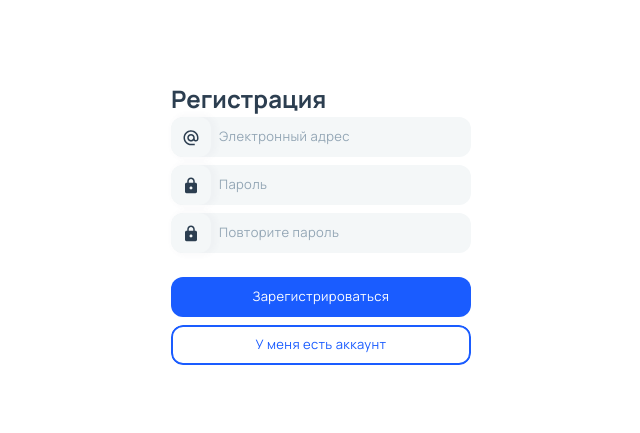
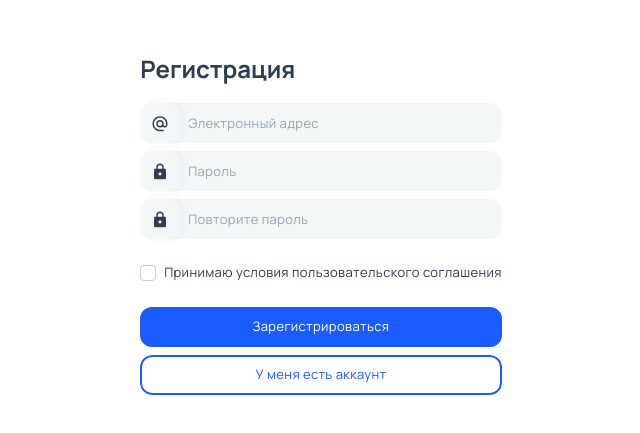
Before and after one commit to galimovkirill/finger-client, a Vue app: page /register in a window 1280 px wide. Shown: the part 177-610 px from the top of the page, without its empty margins (319-959 px from the left). Built offline with nearby package versions, Linux system fonts and the light colour scheme.

Commit message:
feat: checkbox component

```diff
--- /dev/null
+++ b/src/components/Base/Checkbox/BaseCheckbox.d.ts
@@ -0,0 +1,4 @@
+export interface BaseCheckboxProps {
+    id: string;
+    modelValue: boolean;
+}
--- /dev/null
+++ b/src/components/Base/Checkbox/BaseCheckbox.vue
@@ -0,0 +1,88 @@
+<template>
+    <div class="checkbox">
+        <input
+            :id="id"
+            type="checkbox"
+            class="checkbox__hidden-element"
+            :checked="modelValue"
+            @change="onChange(($event.target as HTMLInputElement).checked)"
+        />
+
+        <label :for="id" class="checkbox__label">
+            <span class="checkbox__element"></span>
+
+            <span v-if="$slots.default" class="checkbox__text">
+                <slot></slot>
+            </span>
+        </label>
+    </div>
+</template>
+
+<script lang="ts" setup>
+import type { BaseCheckboxProps } from './BaseCheckbox';
+
+defineProps<BaseCheckboxProps>();
+
+const emit = defineEmits<{
+    'update:modelValue': [value: boolean];
+}>();
+
+const onChange = (value: boolean) => {
+    emit('update:modelValue', value);
+};
+</script>
+
+<style lang="scss">
+@import '@/assets/styles/typography.scss';
+@import '@/assets/styles/mixin.scss';
+
+.checkbox {
+    &__hidden-element {
+        display: none;
+
+        &:checked + label .checkbox__element {
+            border-color: getColor('primary');
+
+            &:after {
+                transform: translate(-50%, -50%) scale(1);
+            }
+        }
+    }
+
+    &__label {
+        display: flex;
+        align-items: center;
+        cursor: pointer;
+    }
+
+    &__element {
+        border: 1px solid getColor('base-05');
+        border-radius: 4px;
+        width: 16px;
+        height: 16px;
+        display: inline-block;
+        position: relative;
+        transition: 0.3s;
+
+        &::after {
+            content: '';
+            display: block;
+            position: absolute;
+            top: 50%;
+            left: 50%;
+            transform: translate(-50%, -50%) scale(0);
+            width: 11px;
+            height: 11px;
+            background-color: getColor('primary');
+            border-radius: 3px;
+            transition: 0.3s;
+        }
+    }
+
+    &__text {
+        @extend .text-body-s;
+
+        margin-left: 8px;
+    }
+}
+</style>
--- a/src/components/Forms/RegisterForm.vue
+++ b/src/components/Forms/RegisterForm.vue
@@ -1,6 +1,6 @@
 <template>
     <form class="register-form" @submit.prevent="submitRegister">
-        <h1 class="text-heading-5 login-form__heading">Регистрация</h1>
+        <h1 class="text-heading-5 register-form__heading">Регистрация</h1>
 
         <div class="register-fields">
             <BaseInput v-model="login" placeholder="Электронный адрес" type="email">
@@ -28,6 +28,12 @@
             </BaseInput>
         </div>
 
+        <div class="register-agreements">
+            <BaseCheckbox v-model="isPolicyAgreed" id="privacy-policy">
+                Принимаю условия пользовательского соглашения
+            </BaseCheckbox>
+        </div>
+
         <div class="register-actions">
             <BaseButton native-type="submit">Зарегистрироваться</BaseButton>
             <BaseButton type="border" :to="{ name: 'Login' }">У меня есть аккаунт</BaseButton>
@@ -42,13 +48,18 @@ import SvgIcon from '@/components/SvgIcon.vue';
 import IconEmail from '@/icons/IconEmail.vue';
 import IconLock from '@/icons/IconLock.vue';
 import { useRegister } from '@/composables/useRegister';
+import BaseCheckbox from '@/components/Base/Checkbox/BaseCheckbox.vue';
 
-const { login, password, passwordRepeat, submitRegister } = useRegister();
+const { login, password, passwordRepeat, isPolicyAgreed, submitRegister } = useRegister();
 </script>
 
 <style lang="scss">
 .register-form {
     min-width: 300px;
+
+    &__heading {
+        margin-bottom: 16px;
+    }
 }
 
 .register-fields {
@@ -61,4 +72,8 @@ const { login, password, passwordRepeat, submitRegister } = useRegister();
     gap: 8px;
     margin-top: 24px;
 }
+
+.register-agreements {
+    margin-top: 24px;
+}
 </style>
--- a/src/composables/useRegister.ts
+++ b/src/composables/useRegister.ts
@@ -4,6 +4,8 @@ export const useRegister = () => {
     const login = ref('');
     const password = ref('');
     const passwordRepeat = ref('');
+
+    const isPolicyAgreed = ref(false);
 
     const submitRegister = () => {
         console.log('Form data: ', { login, password, passwordRepeat });
@@ -13,6 +15,7 @@ export const useRegister = () => {
         login,
         password,
         passwordRepeat,
+        isPolicyAgreed,
         submitRegister
     };
 };
```
